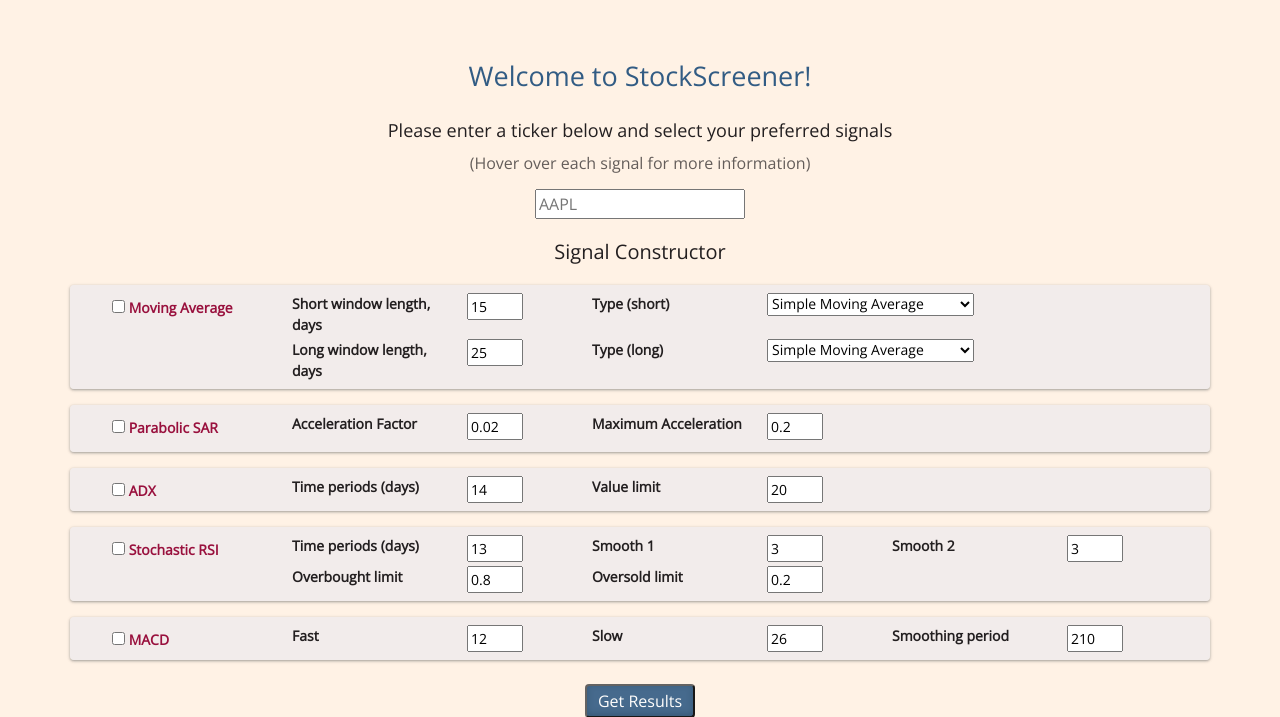
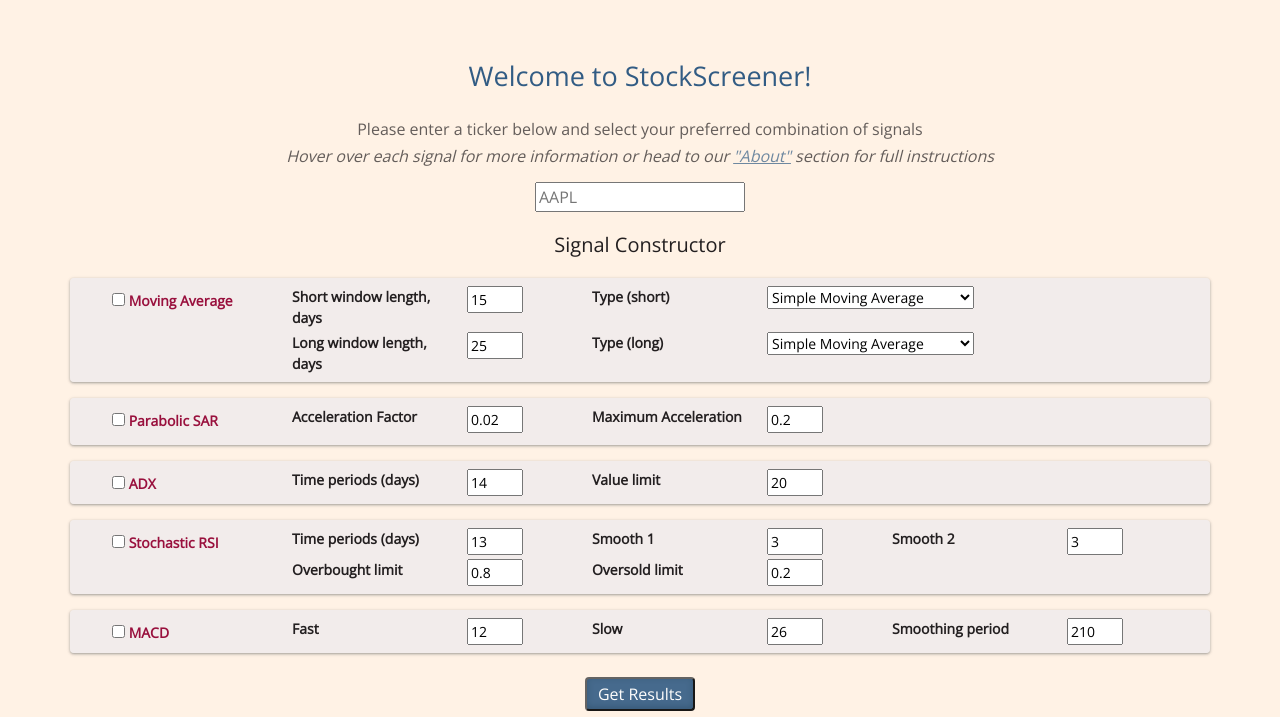
Before and after one commit to ahsamt/MyStockScreener, a Django app: page / in a window 1280 px wide. Shown: the part 61-778 px from the top of the page. Run offline with Django 4.2, Linux system fonts and the light colour scheme; some libraries are stand-ins or nearby versions.

```diff
--- a/stock_screener/templates/stock_screener/index.html
+++ b/stock_screener/templates/stock_screener/index.html
@@ -65,10 +65,10 @@
         <div class="container main">
             {% if not ticker %}
 
-                <div class="welcome">
+                <div class="welcome mb-3">
                     <h1>Welcome to StockScreener!</h1>
-                    <h4>Please enter a ticker below and select your preferred signals</h4>
-                <h5 class="grey">(Hover over each signal for more information)</h5>
+                    <h5 class="grey">Please enter a ticker below and select your preferred combination of signals</h5>
+                    <h5 class="grey"><em>Hover over each signal for more information or head to our <a href="{% url 'about' %}">"About"</a> section for full instructions</em></h5>
 
 
                 </div>
```
Also changed, not shown: stock_screener/templates/stock_screener/child_templates/stock_analysis.html (+7 -5 lines), db.sqlite3.
